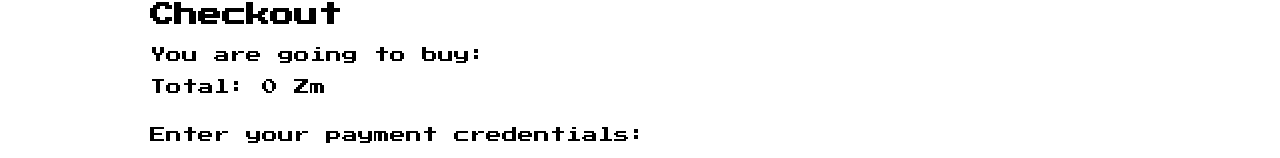
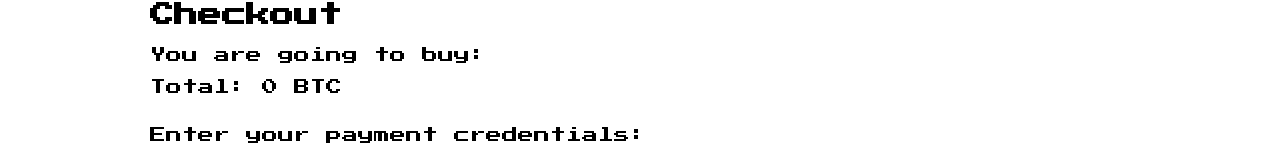
Before and after one commit to psyhedeliq/jest-testing, a React (Create React App) app: page /checkout in a window 1280 px wide. Shown: the part 147-305 px from the top of the page. Built offline with nearby package versions, Linux system fonts and the light colour scheme.

Commit message:
updated currency to BTC

```diff
--- a/src/Cart/Cart.tsx
+++ b/src/Cart/Cart.tsx
@@ -23,7 +23,7 @@ export const Cart = () => {
             removeFromCart={removeFromCart}
           />
         ))}
-        <p>Total: {totalPrice()} Zm</p>
+        <p>Total: {totalPrice()} BTC</p>
       </div>
       <div>
         <Link to='/checkout'>
--- a/src/Cart/CartItem.tsx
+++ b/src/Cart/CartItem.tsx
@@ -16,7 +16,7 @@ export const CartItem = ({ product, removeFromCart }: CartItemProps) => {
         alt={product.name}
       />
       <p>{product.name}</p>
-      <p>{product.price} Zm</p>
+      <p>{product.price} BTC</p>
       <button
         onClick={() => {
           removeFromCart(product);
--- a/src/Checkout/Checkout.tsx
+++ b/src/Checkout/Checkout.tsx
@@ -20,7 +20,7 @@ export const Checkout = () => {
       <div className='nes-container is-rounded checkout-list-wrapper'>
         <p>You are going to buy:</p>
         <CheckoutList products={products} />
-        <p>Total: {totalPrice()} Zm</p>
+        <p>Total: {totalPrice()} BTC</p>
       </div>
       <p>Enter your payment credentials:</p>
       <CheckoutForm submit={submitCheckout} />
--- a/src/Home/ProductCard.tsx
+++ b/src/Home/ProductCard.tsx
@@ -20,7 +20,7 @@ export const ProductCard = ({ datum }: ProductCardProps) => {
         alt='goblin'
       />
       <p>{datum.name}</p>
-      <p>{datum.price} Zm</p>
+      <p>{datum.price} BTC</p>
       {isInCart ? (
         <button disabled className='nes-btn is-disabled'>
           Added to cart
```
